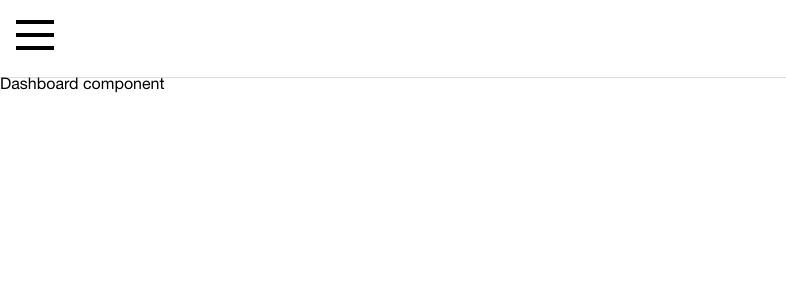
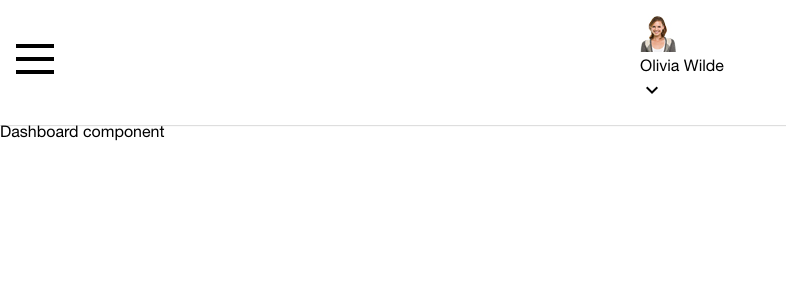
Before and after one commit to annaszalkiewicz/react-diet-app, a React (Create React App) app: page /dashboard in a window 1280 px wide. Shown: the top 300 px of the page, without its empty margins (0-786 px from the left). Built offline with nearby package versions, Linux system fonts and the light colour scheme.

Commit message:
Add user component in header to display user data

```diff
--- /dev/null
+++ b/data/db.json
@@ -0,0 +1,9 @@
+{
+  "users": [
+    {
+      "firstName": "Olivia",
+      "lastName": "Wilde",
+      "avatar": "./src/assets/img/olivia-wilde.jpg"
+    }
+  ]
+}
--- a/src/components/Header.js
+++ b/src/components/Header.js
@@ -1,5 +1,6 @@
 import React, { useState } from "react";
 import Nav from "./Nav";
+import User from "./User";
 
 const Header = () => {
   const [navIsOpen, toggleNav] = useState(false);
@@ -53,7 +54,7 @@ const Header = () => {
           </React.Fragment>
         )}
       </div>
-      <div className="header_right"></div>
+      <User />
     </header>
   );
 };
--- /dev/null
+++ b/src/components/User.js
@@ -0,0 +1,49 @@
+import React, { Component } from "react";
+
+import avatar from "../assets/img/olivia-wilde.jpg";
+
+class User extends Component {
+  state = {
+    isOpened: false
+  };
+
+  clickHandler = () => {
+    this.setState(prevState => {
+      return {
+        ...prevState,
+        isOpened: !this.state.isOpened ? true : false
+      };
+    });
+  };
+
+  render() {
+    const { isOpened } = this.state;
+
+    return (
+      <div className="header_right">
+        <div className="header_right--avatar">
+          <img src={avatar} alt="User avatar" className="avatar_image" />
+        </div>
+        <div className="header_right--name">Olivia Wilde</div>
+        {isOpened && (
+          <i
+            className="material-icons header_right--icon"
+            onClick={this.clickHandler}
+          >
+            keyboard_arrow_up
+          </i>
+        )}
+        {!isOpened && (
+          <i
+            className="material-icons header_right--icon"
+            onClick={this.clickHandler}
+          >
+            keyboard_arrow_down
+          </i>
+        )}
+      </div>
+    );
+  }
+}
+
+export default User;
```
Also changed, not shown: src/assets/img/olivia-wilde.jpg (added).
